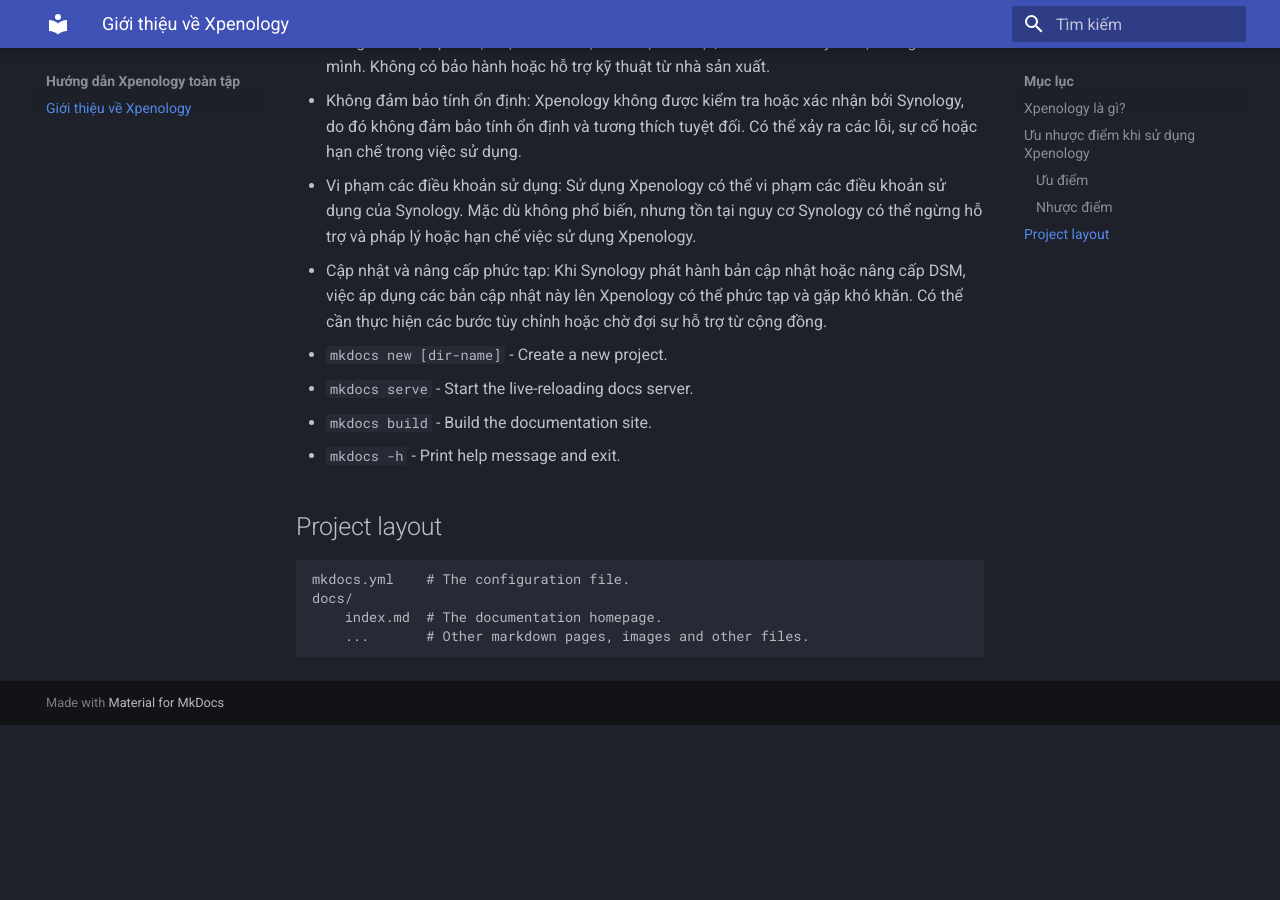
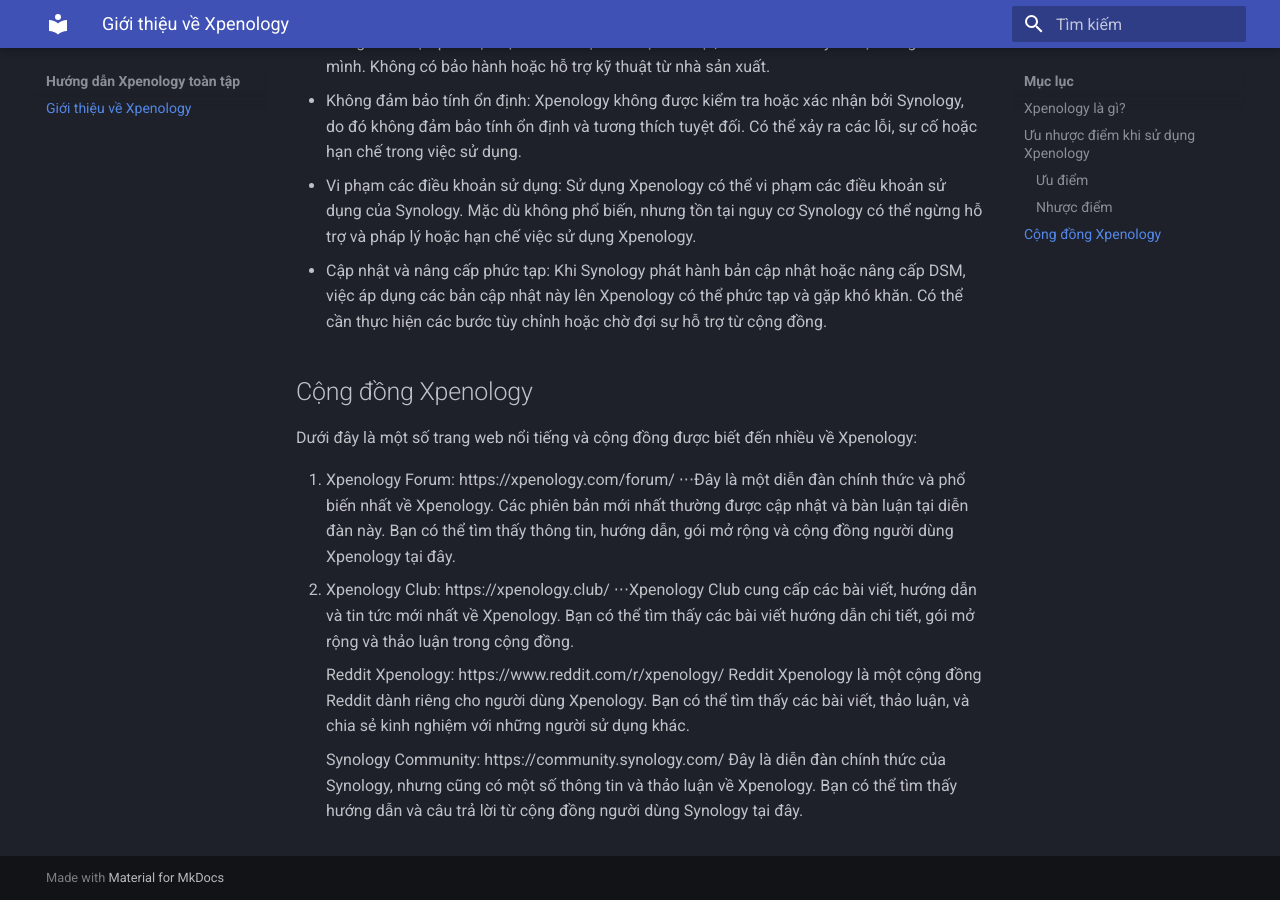
Before and after one commit to luutuananh/xpenology, an MkDocs documentation site: the page built from docs/index.md, in a window 1280 px wide and 900 px high, scrolled down 1167 px. Built offline with MkDocs 1.6.1 and Material for MkDocs 9.7.7, drawn with Linux system fonts in a browser that asks for light colours; before the commit the page ends 1892 px from its top, so only the background shows below that.

Commit message:
Update index.md

```diff
--- a/docs/index.md
+++ b/docs/index.md
@@ -29,16 +29,17 @@ Việc sử dụng Xpenology đem lại sự linh hoạt và tiết kiệm chi p
 * Vi phạm các điều khoản sử dụng: Sử dụng Xpenology có thể vi phạm các điều khoản sử dụng của Synology. Mặc dù không phổ biến, nhưng tồn tại nguy cơ Synology có thể ngừng hỗ trợ và pháp lý hoặc hạn chế việc sử dụng Xpenology.
 * Cập nhật và nâng cấp phức tạp: Khi Synology phát hành bản cập nhật hoặc nâng cấp DSM, việc áp dụng các bản cập nhật này lên Xpenology có thể phức tạp và gặp khó khăn. Có thể cần thực hiện các bước tùy chỉnh hoặc chờ đợi sự hỗ trợ từ cộng đồng.
 
+## Cộng đồng Xpenology
 
+Dưới đây là một số trang web nổi tiếng và cộng đồng được biết đến nhiều về Xpenology:
 
-* `mkdocs new [dir-name]` - Create a new project.
-* `mkdocs serve` - Start the live-reloading docs server.
-* `mkdocs build` - Build the documentation site.
-* `mkdocs -h` - Print help message and exit.
+1. Xpenology Forum: https://xpenology.com/forum/
+⋅⋅⋅Đây là một diễn đàn chính thức và phổ biến nhất về Xpenology. Các phiên bản mới nhất thường được cập nhật và bàn luận tại diễn đàn này. Bạn có thể tìm thấy thông tin, hướng dẫn, gói mở rộng và cộng đồng người dùng Xpenology tại đây.
+2. Xpenology Club: https://xpenology.club/
+⋅⋅⋅Xpenology Club cung cấp các bài viết, hướng dẫn và tin tức mới nhất về Xpenology. Bạn có thể tìm thấy các bài viết hướng dẫn chi tiết, gói mở rộng và thảo luận trong cộng đồng.
 
-## Project layout
+    Reddit Xpenology: https://www.reddit.com/r/xpenology/
+    Reddit Xpenology là một cộng đồng Reddit dành riêng cho người dùng Xpenology. Bạn có thể tìm thấy các bài viết, thảo luận, và chia sẻ kinh nghiệm với những người sử dụng khác.
 
-    mkdocs.yml    # The configuration file.
-    docs/
-        index.md  # The documentation homepage.
-        ...       # Other markdown pages, images and other files.
+    Synology Community: https://community.synology.com/
+    Đây là diễn đàn chính thức của Synology, nhưng cũng có một số thông tin và thảo luận về Xpenology. Bạn có thể tìm thấy hướng dẫn và câu trả lời từ cộng đồng người dùng Synology tại đây.
```
